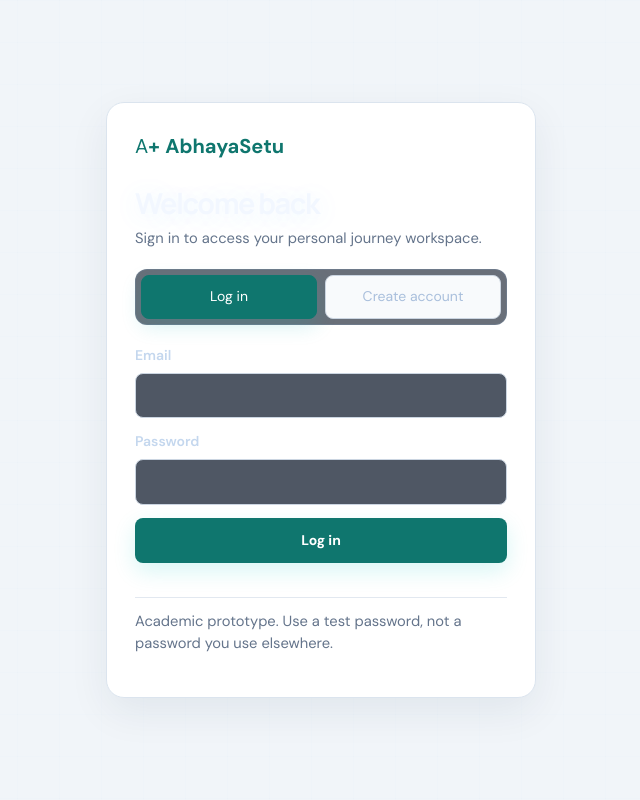
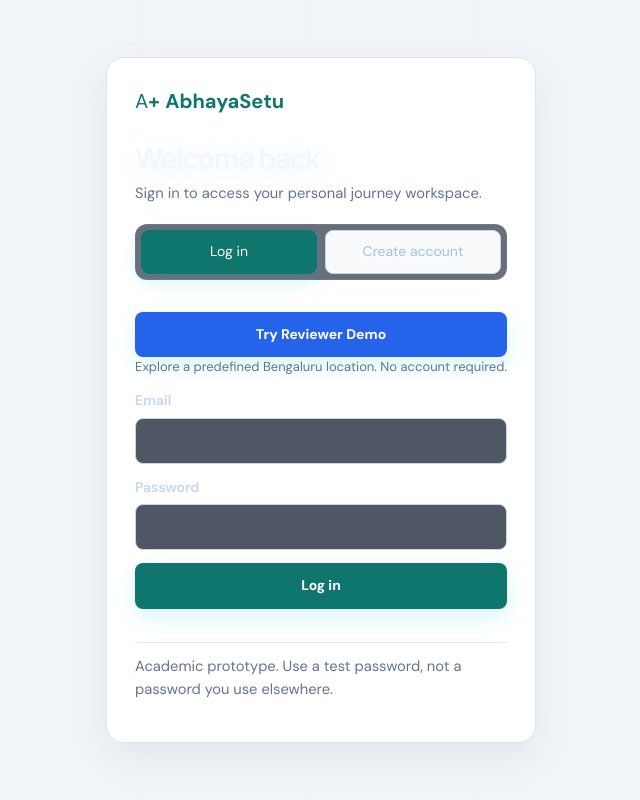
Before and after one commit to KUSHALKS2004/abhayasetu, a Flask app: page / in a window 1280 px wide. Shown: the whole page, without its empty margins (319-959 px from the left). Run offline with Flask 3, Linux system fonts and the light colour scheme; parts of the project's set-up code (start-up, migrations or seed data) failed here and were passed over.

Commit message:
Update index.html

```diff
--- a/templates/index.html
+++ b/templates/index.html
@@ -4,7 +4,7 @@
 <section id="authScreen" class="auth-screen" aria-labelledby="authTitle">
   <div class="auth-card"><div class="auth-brand">A<span>+</span> <strong>AbhayaSetu</strong></div>
   <h1 id="authTitle">Welcome back</h1><p class="auth-subtitle">Sign in to access your personal journey workspace.</p>
-  <div class="auth-tabs"><button id="showLoginTab" type="button" class="auth-tab active">Log in</button><button id="showRegisterTab" type="button" class="auth-tab">Create account</button></div>
+  <div class="auth-tabs">   <button id="showLoginTab" type="button" class="auth-tab active">Log in</button>   <button id="showRegisterTab" type="button" class="auth-tab">Create account</button> </div>  <button id="tryDemoButton" type="button" class="auth-submit" style="margin-top:12px;background:#2563eb;">   Try Reviewer Demo </button>  <p style="font-size:13px;color:#64748b;text-align:center;">   Explore a predefined Bengaluru location. No account required. </p>
   <form id="loginForm"><label>Email<input id="loginEmail" type="email" autocomplete="email" required maxlength="160"></label><label>Password<input id="loginPassword" type="password" autocomplete="current-password" required></label><button class="auth-submit" type="submit">Log in</button></form>
   <form id="registerForm" hidden><label>Your name<input id="registerName" autocomplete="name" required maxlength="100"></label><label>Email<input id="registerEmail" type="email" autocomplete="email" required maxlength="160"></label><label>Password <small>(at least 8 characters)</small><input id="registerPassword" type="password" autocomplete="new-password" minlength="8" required></label><button class="auth-submit" type="submit">Create account</button></form>
   <p id="authStatus" role="status" aria-live="polite"></p><p class="auth-disclaimer">Academic prototype. Use a test password, not a password you use elsewhere.</p></div>
```
